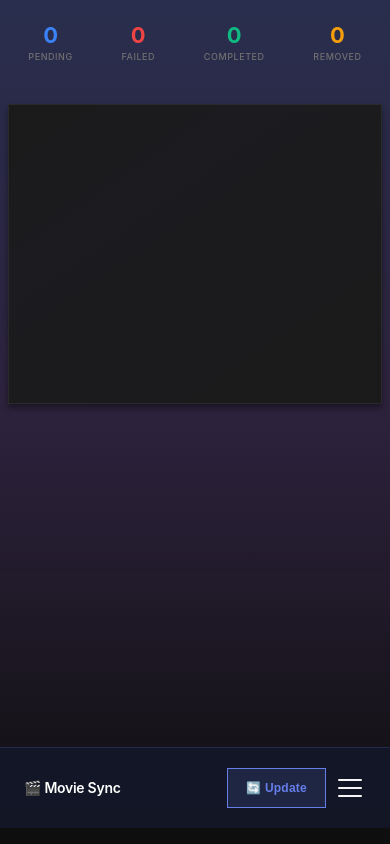
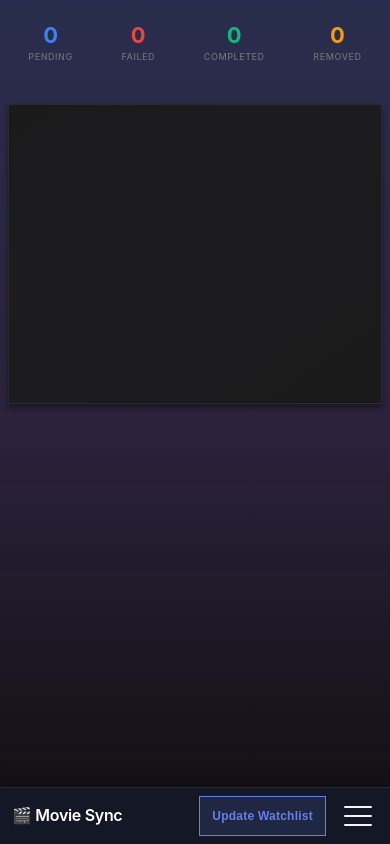
Before and after one commit to deepl0w/movie_sync, a Python web app: template templates/index.html in a window 390 px wide. Run offline with Jinja, Linux system fonts and the light colour scheme; the template is opened without the code that fills it, so the values that code supplies are empty.

Commit message:
fixed mobile UI

```diff
--- a/static/css/style.css
+++ b/static/css/style.css
@@ -872,96 +872,113 @@ h1 {
 /* Mobile and tablet optimizations */
 @media (max-width: 768px) {
     html {
-        height: 100%;
         overflow-x: hidden;
     }
 
     body {
-        height: 100%;
         padding-top: 0;
         padding-bottom: 0;
         margin: 0;
         overflow-x: hidden;
+        min-height: 100vh;
+        min-height: -webkit-fill-available;
     }
 
     .container {
         padding: 0.75rem;
-        padding-bottom: 4rem;
+        padding-bottom: calc(4rem + env(safe-area-inset-bottom, 0));
         min-height: 100vh;
+        box-sizing: border-box;
     }
 
     header {
         position: fixed;
         top: auto;
-        bottom: 0 !important;
+        bottom: 0;
         left: 0;
         right: 0;
         margin: 0;
         padding: 0;
+        padding-bottom: env(safe-area-inset-bottom, 0);
         border-bottom: none;
         border-top: 0.0625rem solid rgba(102, 126, 234, 0.2);
+        background: rgba(20, 24, 39, 0.98);
+        backdrop-filter: blur(20px);
+        -webkit-backdrop-filter: blur(20px);
+        z-index: 1001;
+        box-shadow: 0 -0.125rem 1rem rgba(0, 0, 0, 0.3);
     }
 
     .header-content {
-        min-height: 2.5rem;
-        max-height: 2.5rem;
-        padding: 0 0.5rem;
-        gap: 0.5rem;
+        min-height: 3.5rem;
+        max-height: 3.5rem;
+        padding: 0 0.75rem;
+        gap: 0.75rem;
         margin: 0;
+        display: flex;
+        align-items: center;
     }
 
     h1 {
-        font-size: clamp(0.875rem, 3.5vw, 1rem);
+        font-size: clamp(1rem, 4vw, 1.25rem);
         flex: 1;
         text-shadow: none;
     }
 
     .update-watchlist-btn {
-        padding: 0.375rem 0.5rem;
-        font-size: clamp(0.625rem, 2vw, 0.75rem);
-        gap: 0.25rem;
-        min-height: 2rem;
+        padding: 0.5rem 0.75rem;
+        font-size: clamp(0.75rem, 2.5vw, 0.875rem);
+        gap: 0.375rem;
+        min-height: 2.5rem;
+        white-space: nowrap;
     }
 
     .update-watchlist-btn .text {
-        display: none;
+        display: inline;
     }
 
     .update-watchlist-btn .spinner {
-        font-size: 1rem;
+        font-size: 1.125rem;
     }
 
     .burger-menu {
         display: flex;
-        width: 2rem;
-        height: 2rem;
-        padding: 0.25rem;
+        flex-direction: column;
+        justify-content: space-around;
+        align-items: center;
+        width: 2.5rem;
+        height: 2.5rem;
+        padding: 0.375rem;
         z-index: 1002;
+        position: relative;
     }
 
     .burger-menu span {
-        height: 0.1rem;
+        height: 0.125rem;
+        width: 100%;
     }
 
     .tabs {
         position: fixed;
-        bottom: 2.5rem;
+        bottom: 0;
         top: auto;
         right: -18rem;
         width: 17.5rem;
         height: auto;
-        max-height: calc(100vh - 2.5rem);
+        max-height: calc(100vh - 3.5rem - env(safe-area-inset-bottom, 0));
+        padding-bottom: calc(3.5rem + env(safe-area-inset-bottom, 0));
         background: rgba(20, 24, 39, 0.98);
         backdrop-filter: blur(20px);
         -webkit-backdrop-filter: blur(20px);
         flex-direction: column;
-        padding: 1rem;
+        padding-top: 1rem;
+        padding-left: 1rem;
+        padding-right: 1rem;
         gap: 0.5rem;
         overflow-y: auto;
         transition: right 0.3s ease;
-        z-index: 999;
+        z-index: 1000;
         border-left: 0.0625rem solid rgba(102, 126, 234, 0.2);
-        border-top: 0.0625rem solid rgba(102, 126, 234, 0.2);
         margin-bottom: 0;
     }
 
@@ -984,10 +1001,14 @@ h1 {
         gap: clamp(1rem, 3vw, 1.5rem);
         margin-bottom: 1.5rem;
         justify-content: space-around;
+        position: relative;
+        z-index: 1;
     }
 
     .stat-card {
         padding: 0.5rem 0.875rem;
+        position: relative;
+        z-index: 1;
     }
 
     .stat-value {
@@ -1001,6 +1022,9 @@ h1 {
     .queue-container {
         padding: 16px;
         min-height: 300px;
+        position: relative;
+        z-index: 1;
+        margin-bottom: 1rem;
     }
 
     .movie-item {
@@ -1008,6 +1032,8 @@ h1 {
         margin-bottom: 10px;
         flex-direction: column;
         align-items: stretch;
+        position: relative;
+        z-index: 1;
     }
 
     .movie-content {
@@ -1040,13 +1066,6 @@ h1 {
         justify-content: center;
     }
 
-    .update-watchlist-btn {
-        padding: 14px 22px;
-        font-size: 13px;
-        bottom: 16px;
-        right: 16px;
-    }
-
     .config-form {
         padding: 20px;
     }
@@ -1070,12 +1089,7 @@ h1 {
 @media (max-width: 480px) {
     .container {
         padding: 8px;
-    }
-
-    header {
-        padding: 20px 16px;
-        margin-bottom: 16px;
-        border-radius: var(--radius-md);
+        padding-bottom: calc(4rem + env(safe-area-inset-bottom, 0));
     }
 
     .stats {
@@ -1109,20 +1123,6 @@ h1 {
         width: 100%;
         min-width: auto;
     }
-
-    .update-watchlist-btn {
-        padding: 12px 18px;
-        font-size: 12px;
-        gap: 6px;
-    }
-
-    .update-watchlist-btn .text {
-        display: none;
-    }
-
-    .update-watchlist-btn::after {
-        content: '🔄 Update';
-    }
 }
 
 /* Large screens */
--- a/templates/index.html
+++ b/templates/index.html
@@ -2,7 +2,7 @@
 <html lang="en">
 <head>
     <meta charset="UTF-8">
-    <meta name="viewport" content="width=device-width, initial-scale=1.0">
+    <meta name="viewport" content="width=device-width, initial-scale=1.0, viewport-fit=cover">
     <title>Movie Sync</title>
     <link rel="stylesheet" href="{{ url_for('static', filename='css/style.css') }}">
 </head>
```
